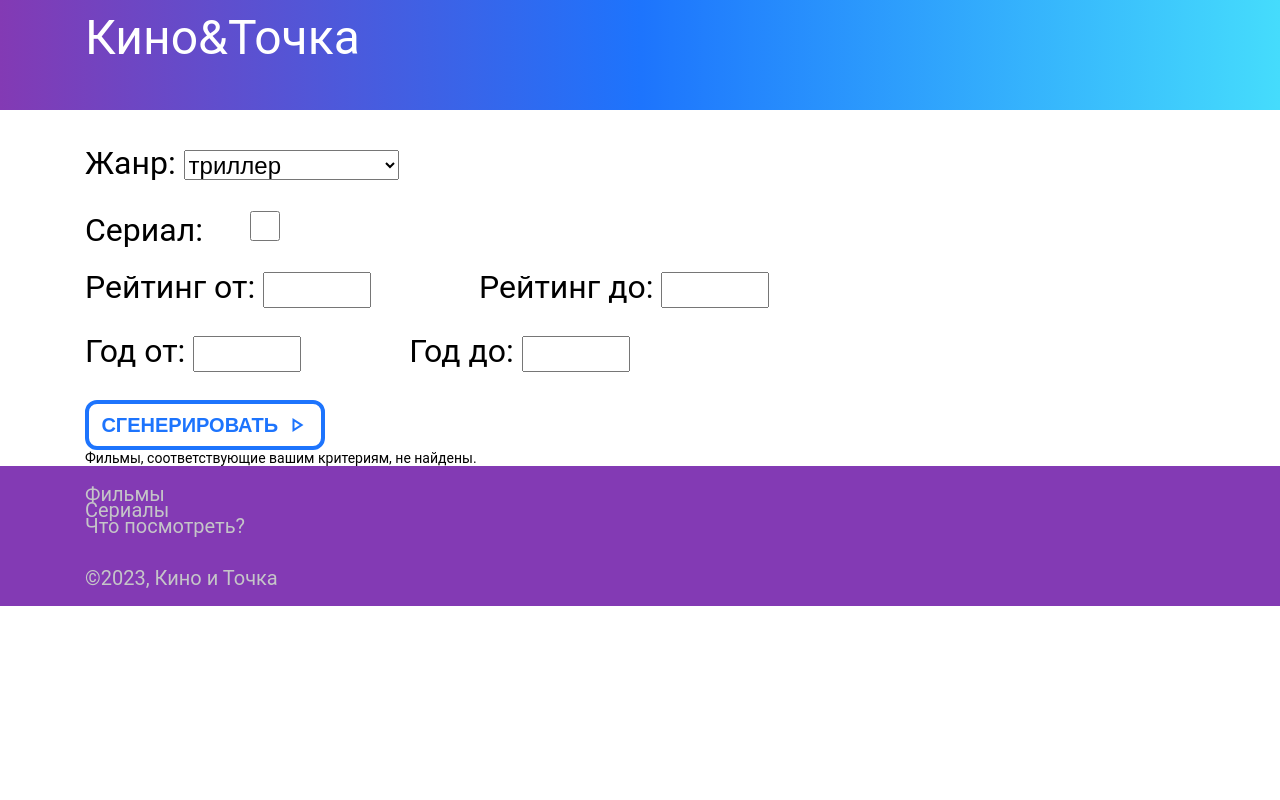
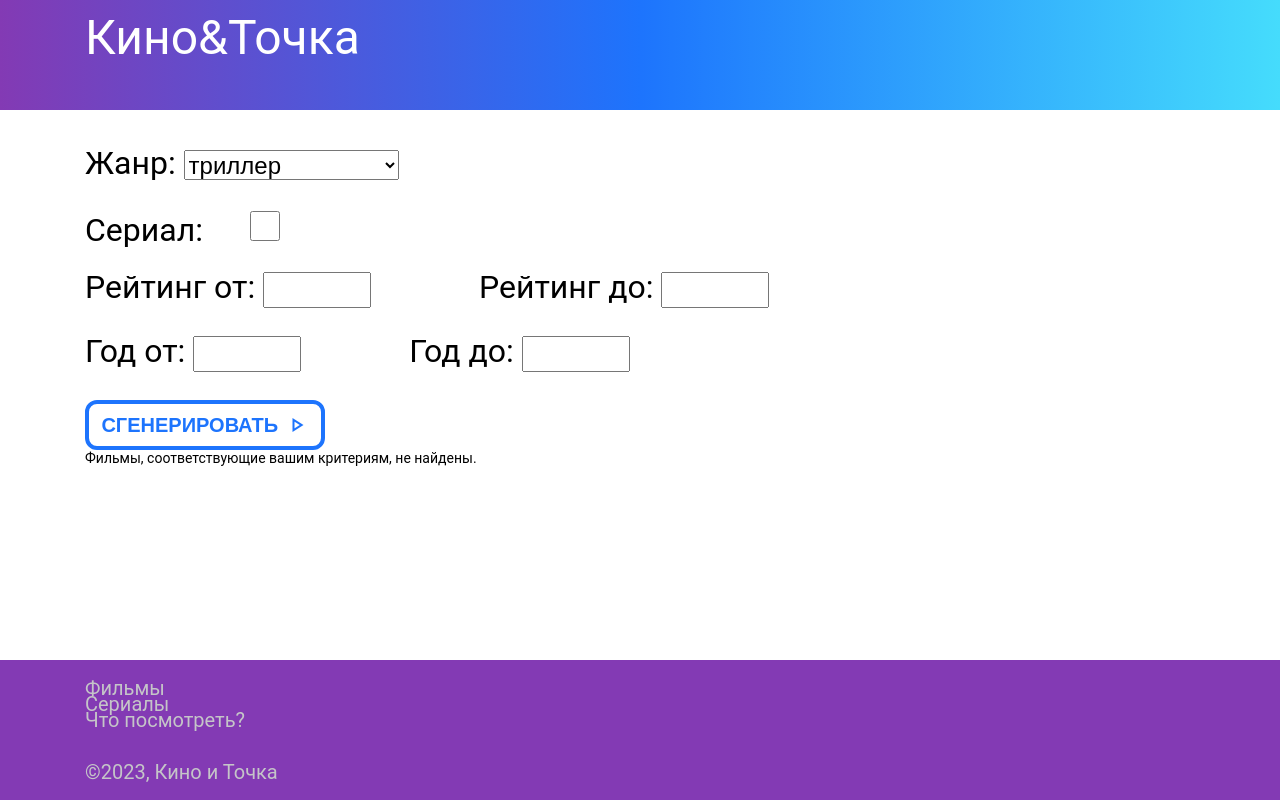
Before and after one commit to gxldmane/KinoAndTochka, a Flask app: page / in a window 1280 px wide. Run offline with Flask 3, Linux system fonts and the light colour scheme.

Commit message:
Update styles.css
Убрал подвал вниз
сделал, чтобы текст не выходил за рамки

```diff
--- a/static/styles.css
+++ b/static/styles.css
@@ -16,6 +16,7 @@ body {
     font-size: 14px;
     color: black;
     line-height: 16px;
+    min-height: calc(100vh - 110px);
 }
 
 .container {
@@ -41,6 +42,9 @@ body {
 }
 
 .footer {
+    position: absolute;
+    left: 0;
+    bottom: 0;
     width: 100%;
     height: 100px;
     background-color: #833ab4;
@@ -168,6 +172,7 @@ input {
 }
 
 .posterFilm__info__description {
+    overflow: auto;
     font-size: 32px;
     line-height: 1.2;
 }
```
